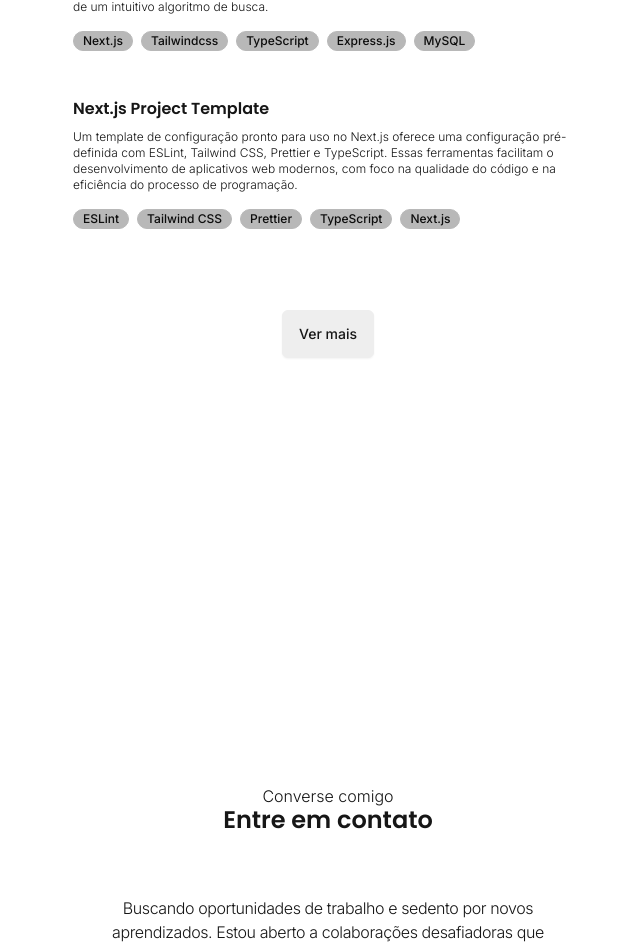
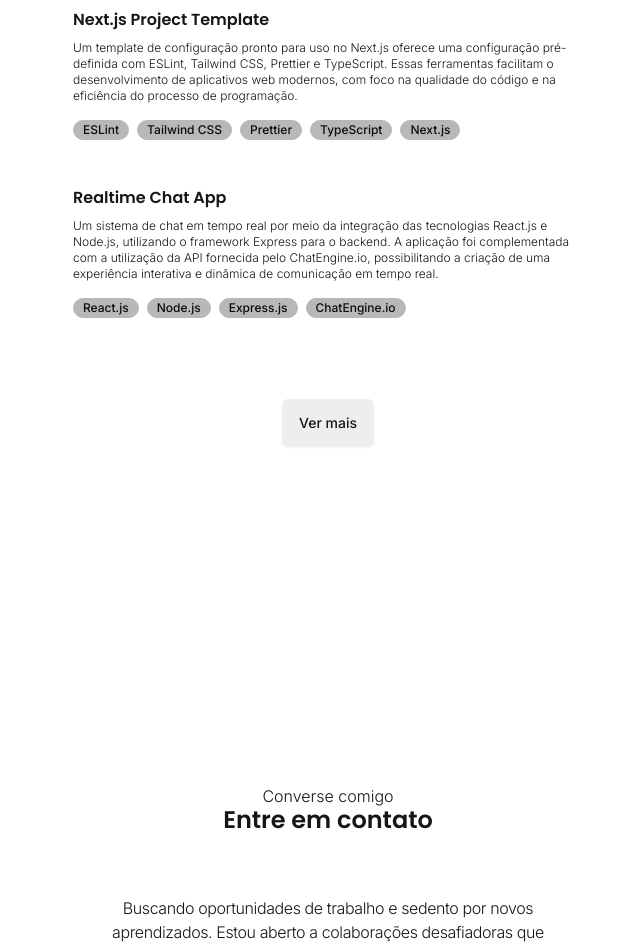
Before and after one commit to bernardomrl/v2, a Next.js app: page / in a window 1280 px wide. Shown: the part 2082-3029 px from the top of the page, without its empty margins (312-952 px from the left). Built offline with nearby package versions, Linux system fonts and the light colour scheme.

Commit message:
added a new project

```diff
--- a/src/components/sections/Projects.tsx
+++ b/src/components/sections/Projects.tsx
@@ -14,6 +14,12 @@
     desc: 'Um template de configuração pronto para uso no Next.js oferece uma configuração pré-definida com ESLint, Tailwind CSS, Prettier e TypeScript. Essas ferramentas facilitam o desenvolvimento de aplicativos web modernos, com foco na qualidade do código e na eficiência do processo de programação. ',
     link: 'https://github.com/bernardomrl/nextjs-template',
     techs: ['ESLint', 'Tailwind CSS', 'Prettier', 'TypeScript', 'Next.js']
+  },
+  {
+    name: 'Realtime Chat App',
+    desc: 'Um sistema de chat em tempo real por meio da integração das tecnologias React.js e Node.js, utilizando o framework Express para o backend. A aplicação foi complementada com a utilização da API fornecida pelo ChatEngine.io, possibilitando a criação de uma experiência interativa e dinâmica de comunicação em tempo real.',
+    link: 'https://github.com/bernardomrl/realtime-chat',
+    techs: ['React.js', 'Node.js', 'Express.js', 'ChatEngine.io']
   }
 ];
 
```
